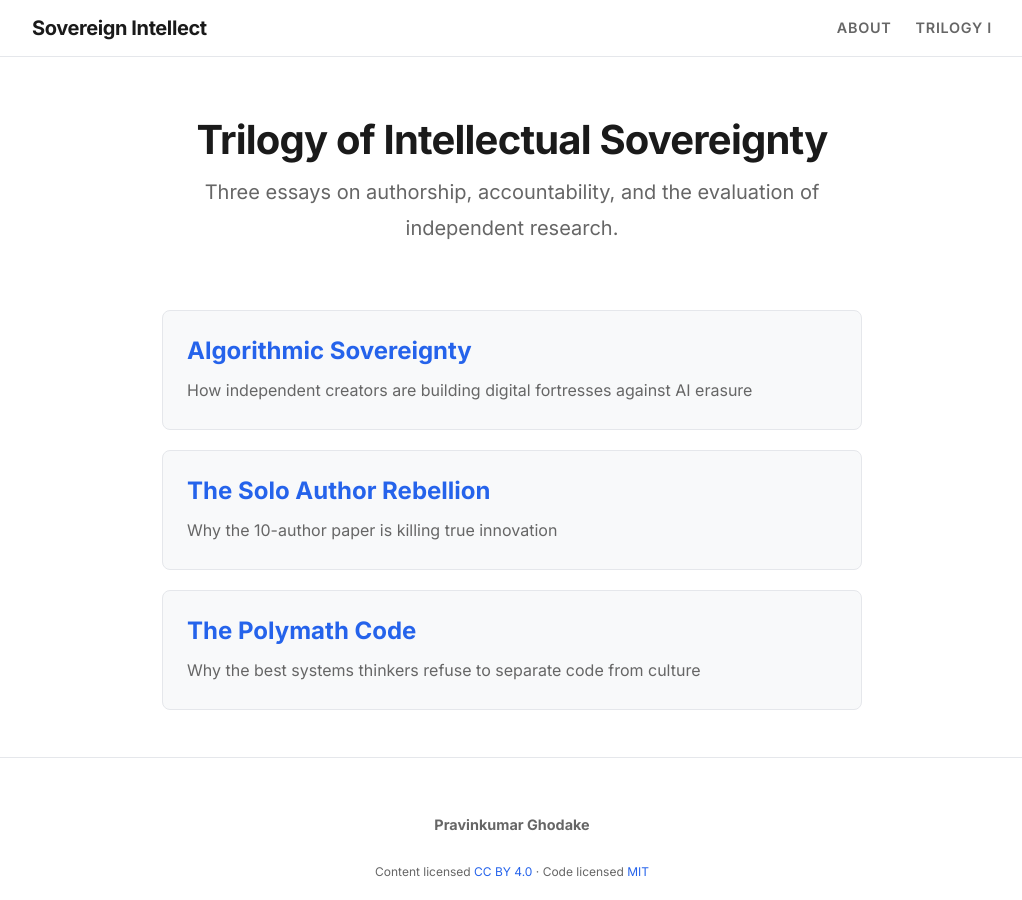
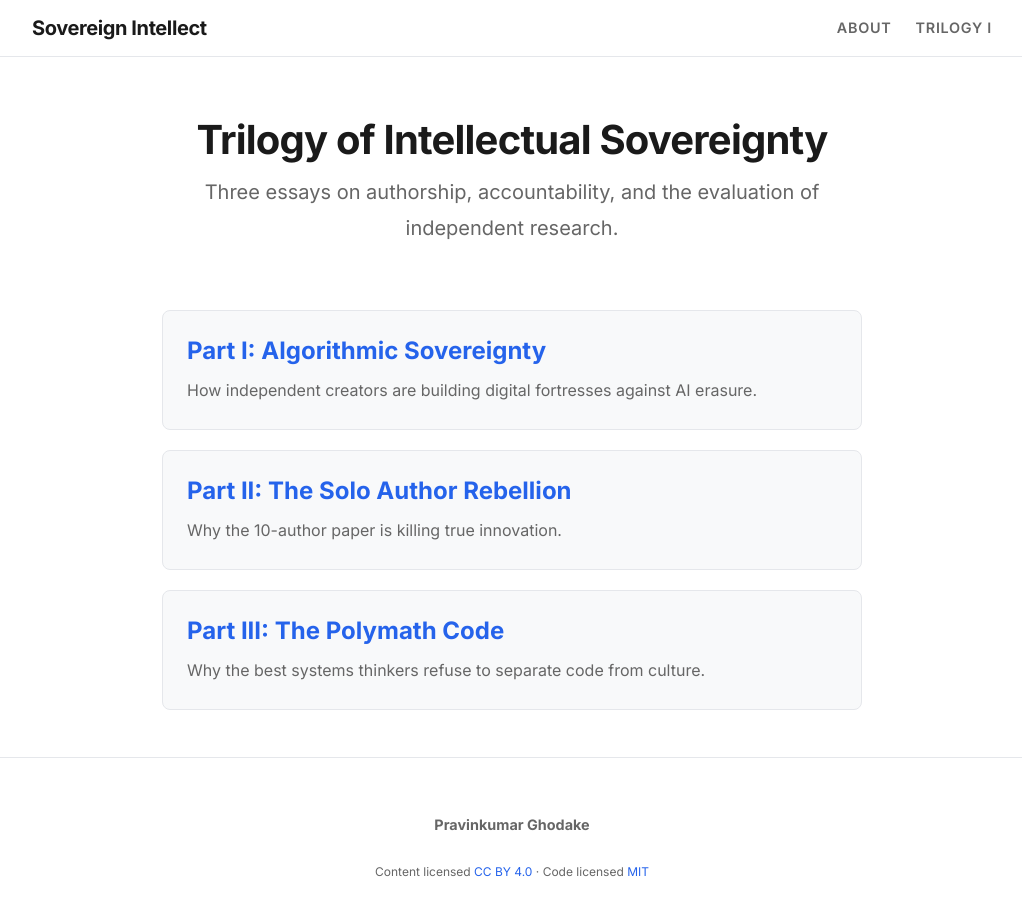
Before and after one commit to pravinkumar-ghodake/sovereign-intellect-blog, a Jekyll site: the page built from _series/intellectual-sovereignty/index.md, in a window 1280 px wide and 900 px high. Shown: the whole window, without its empty margins (128-1150 px from the left). Built offline with Jekyll 4.4.1, drawn with Linux system fonts in a browser that asks for light colours.

Commit message:
Update series.html

```diff
--- a/_layouts/series.html
+++ b/_layouts/series.html
@@ -8,30 +8,21 @@ layout: default
   {% endif %}
 </div>
 
-{% assign s = site.data.series | where: "slug", page.slug | first %}
+<div class="series-grid" style="display: flex; flex-direction: column; gap: 20px;">
 
-{% if s.parts.size > 0 %}
-<div class="series-grid" style="display: flex; flex-direction: column; gap: 20px;">
-  {% for p in s.parts %}
+  <a href="{{ site.baseurl }}/algorithmic-sovereignty.html" style="display: block; padding: 24px; background: var(--bg-secondary); border: 1px solid var(--border-color); border-radius: 8px; text-decoration: none; transition: transform 0.2s ease;">
+    <h3 style="margin: 0 0 10px 0; font-size: 1.5rem; color: var(--accent-color);">Part I: Algorithmic Sovereignty</h3>
+    <p style="margin: 0; color: var(--text-muted); font-family: var(--font-ui); font-size: 1rem;">How independent creators are building digital fortresses against AI erasure.</p>
+  </a>
 
-    <!-- Dynamic URL building based on the part number -->
-    {% if forloop.index == 1 %}
-      {% assign post_url = site.baseurl | append: "/2026/10/29/algorithmic-sovereignty.html" %}
-    {% elsif forloop.index == 2 %}
-      {% assign post_url = site.baseurl | append: "/2026/11/08/solo-author-rebellion.html" %}
-    {% elsif forloop.index == 3 %}
-      {% assign post_url = site.baseurl | append: "/2026/11/15/polymath-code.html" %}
-    {% endif %}
+  <a href="{{ site.baseurl }}/solo-author-rebellion.html" style="display: block; padding: 24px; background: var(--bg-secondary); border: 1px solid var(--border-color); border-radius: 8px; text-decoration: none; transition: transform 0.2s ease;">
+    <h3 style="margin: 0 0 10px 0; font-size: 1.5rem; color: var(--accent-color);">Part II: The Solo Author Rebellion</h3>
+    <p style="margin: 0; color: var(--text-muted); font-family: var(--font-ui); font-size: 1rem;">Why the 10-author paper is killing true innovation.</p>
+  </a>
 
-    <a href="{{ post_url }}" style="display: block; padding: 24px; background: var(--bg-secondary); border: 1px solid var(--border-color); border-radius: 8px; text-decoration: none; transition: transform 0.2s ease, box-shadow 0.2s ease;">
+  <a href="{{ site.baseurl }}/polymath-code.html" style="display: block; padding: 24px; background: var(--bg-secondary); border: 1px solid var(--border-color); border-radius: 8px; text-decoration: none; transition: transform 0.2s ease;">
+    <h3 style="margin: 0 0 10px 0; font-size: 1.5rem; color: var(--accent-color);">Part III: The Polymath Code</h3>
+    <p style="margin: 0; color: var(--text-muted); font-family: var(--font-ui); font-size: 1rem;">Why the best systems thinkers refuse to separate code from culture.</p>
+  </a>
 
-      <h3 style="margin: 0 0 10px 0; font-size: 1.5rem; color: var(--accent-color);">{{ p.title }}</h3>
-
-      <p style="margin: 0; color: var(--text-muted); font-family: var(--font-ui); font-size: 1rem;">{{ p.subtitle }}</p>
-
-    </a>
-  {% endfor %}
 </div>
-{% else %}
-<p style="text-align: center; color: var(--text-muted); font-style: italic;">This trilogy is in preparation.</p>
-{% endif %}
```
